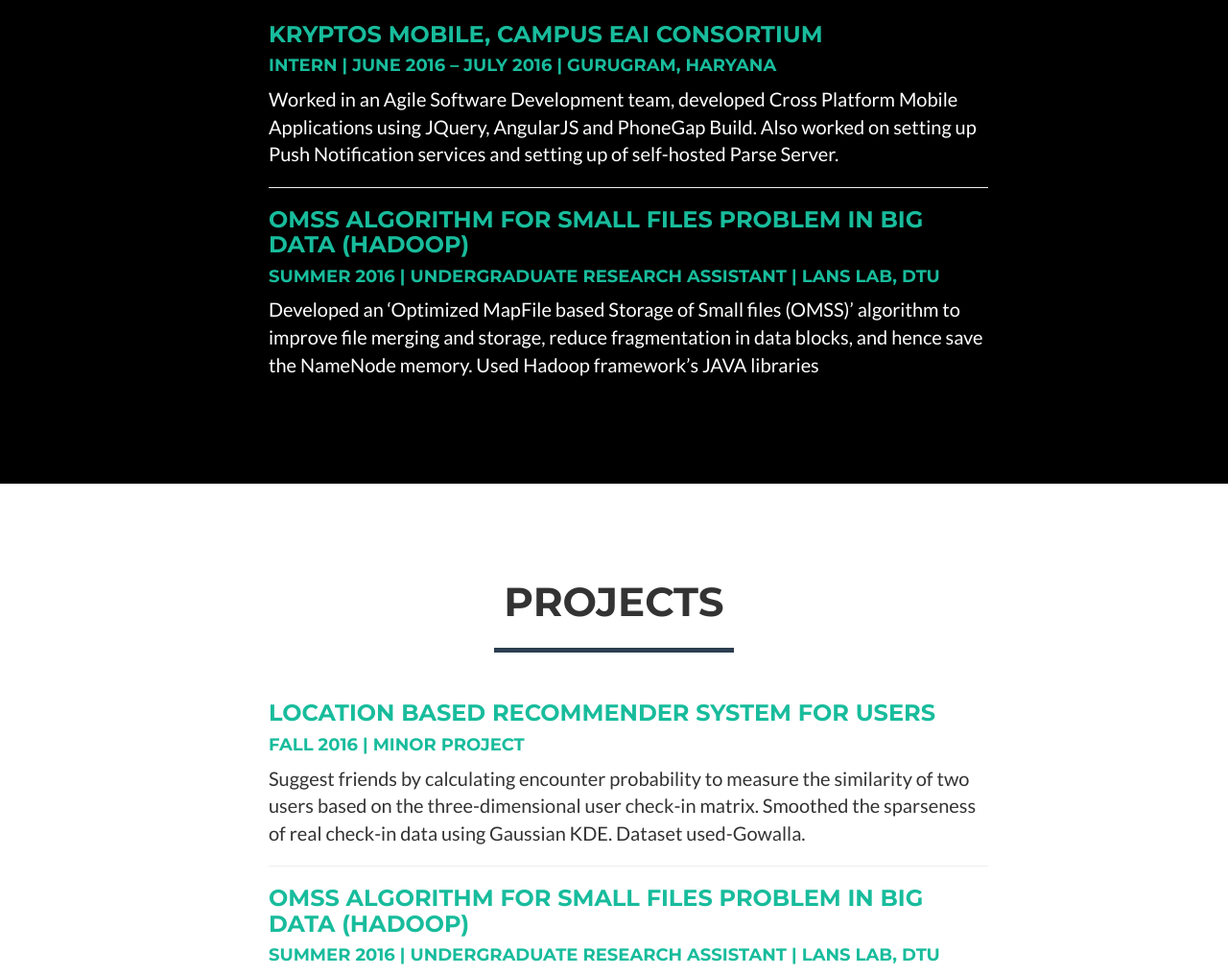
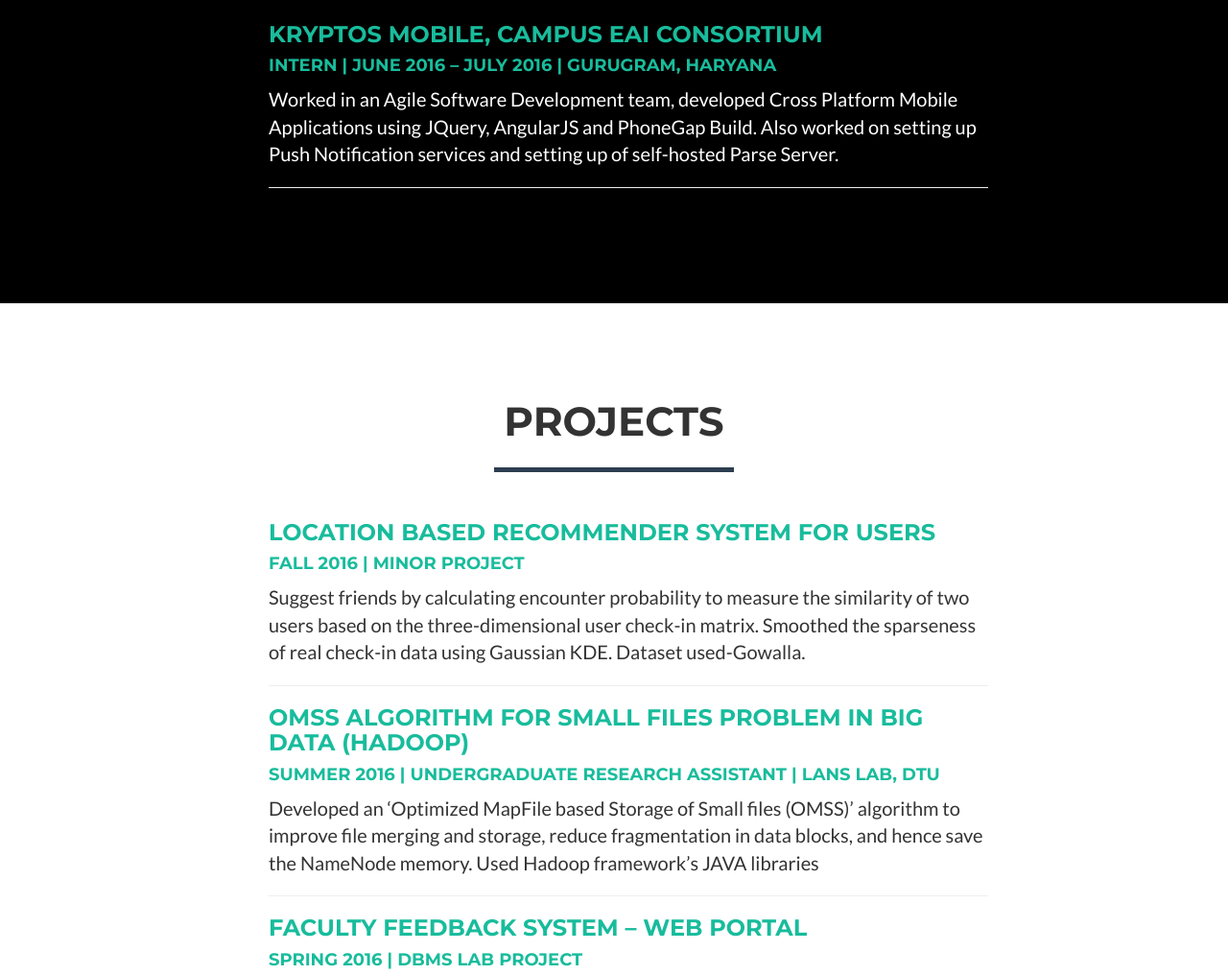
Before and after one commit to himanshumangla/himanshumangla.github.io, a website: page index.html in a window 1280 px wide. Shown: the part 2146-3162 px from the top of the page at 96% size. Drawn offline with nearby package versions, Linux system fonts and the light colour scheme.

Commit message:
Update index.html

```diff
--- a/index.html
+++ b/index.html
@@ -220,17 +220,6 @@
                     <p class="post-meta">Worked in an Agile Software Development team, developed Cross Platform Mobile Applications using JQuery, AngularJS and PhoneGap Build. Also worked on setting up Push Notification services and setting up of self-hosted Parse Server. </p>
                 </div>
                 <hr>
-                <div class="post-preview">
-
-                        <h3 class="post-title" style="color: #18BC9C;">
-                            OMSS Algorithm for Small Files problem in Big Data (Hadoop)
-                        </h3>
-                        <h4 class="post-subtitle" style="color: #18BC9C;">
-                            Summer 2016 | Undergraduate Research Assistant | LANS Lab, DTU
-                        </h4>
-
-                    <p class="post-meta">Developed an ‘Optimized MapFile based Storage of Small files (OMSS)’ algorithm to improve file merging and storage, reduce fragmentation in data blocks, and hence save the NameNode memory. Used Hadoop framework’s JAVA libraries </p>
-                </div>
 
             </div>
         </div>
```
